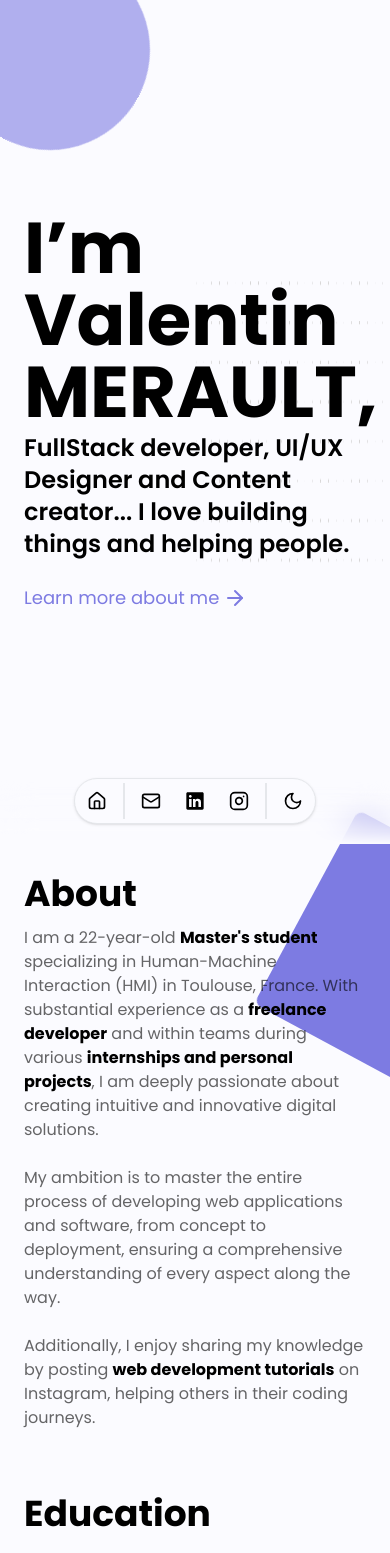
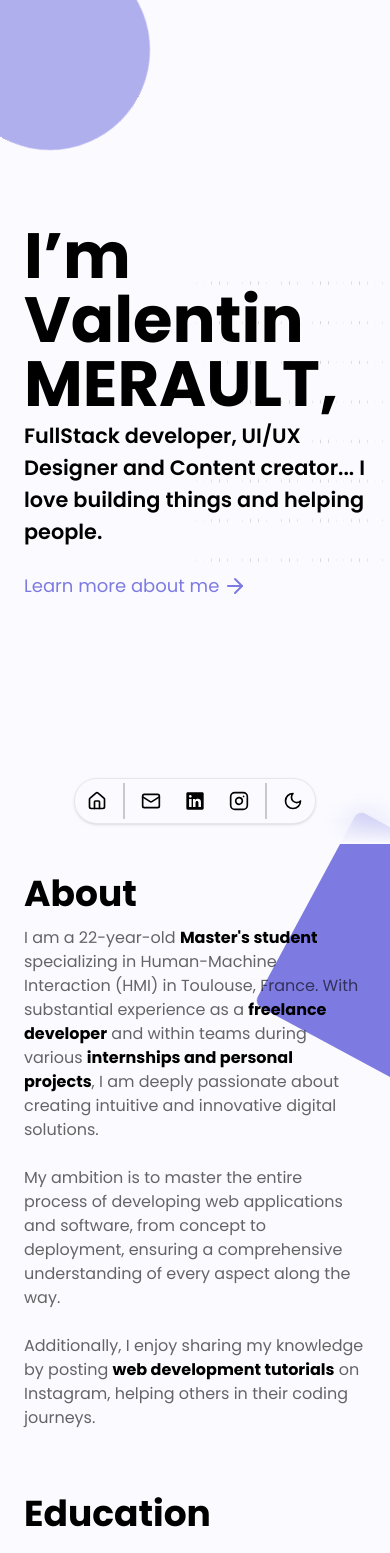
Before and after one commit to Valwars/valentin-merault, a Next.js app: page / in a window 390 px wide. Shown: the top 1553 px of the page. Built offline with nearby package versions, Linux system fonts and the light colour scheme.

Commit message:
responsive

```diff
--- a/src/app/globals.css
+++ b/src/app/globals.css
@@ -19,6 +19,7 @@
   --card-bg :  hsl(0 0% 96.1%);
   --secondary-color : hsl(0 0% 9%);
   --border-color: rgba(0,0,0,0.2);
+  --dock-border : rgba(0,0,0,0.2);
 }
 
 @media (prefers-color-scheme: dark) {
@@ -29,7 +30,7 @@
     --card-bg :  hsl( 0 0% 14.9%);
     --secondary-color : hsl(0 0% 98%);
     --border-color: rgba(255,255,255,0.2);
-
+    --dock-border : rgba(255,255,255,0.1);
   }
 }
 
@@ -43,6 +44,9 @@
     --card-bg :  hsl(0 0% 96.1%);
     --secondary-color : hsl(0 0% 9%);
     --border-color: rgba(0,0,0,0.2);
+  --dock-border : rgba(0,0,0,0.2);
+
+
 }
 
 .dark{
@@ -52,6 +56,8 @@
   --card-bg :  hsl( 0 0% 14.9%);
   --secondary-color : hsl(0 0% 98%);
   --border-color: rgba(255,255,255,0.2);
+  --dock-border : rgba(255,255,255,0.1);
+
 }
 
 body {
@@ -144,3 +150,12 @@ a{
   padding-right: 15px;
 
 }
+
+@media (max-width: 450px) {
+ h1{
+   font-size: 4rem !important;
+ }
+  h3{
+    font-size: 1.3rem !important;
+  }
+}
--- a/src/components/Text/Text.tsx
+++ b/src/components/Text/Text.tsx
@@ -7,7 +7,7 @@ interface TitleProps {
 }
 
 export const H1 = ({text} :TitleProps) => {
-    return <h2 className={"text-7xl font-bold"}>{text}</h2>
+    return <h1 className={"text-7xl font-bold"}>{text}</h1>
 }
 
 export const H2 = ({text, className} :TitleProps) => {
--- a/src/components/dock/Dock.tsx
+++ b/src/components/dock/Dock.tsx
@@ -38,7 +38,7 @@ export const Dock = () => {
             </div>
 
             {/* Icônes des réseaux sociaux avec liens */}
-            <div className={"flex flex-row gap-2 border-x-2 px-2"}>
+            <div className={"flex flex-row gap-2 border-x-2 px-2 border-[--dock-border]"}>
                 {/* Ouvrir une fenêtre de mail */}
                 <a href="mailto:valentin.merault@gmail.com" className="p-2 item">
                     <Mail size={20}/>
```
